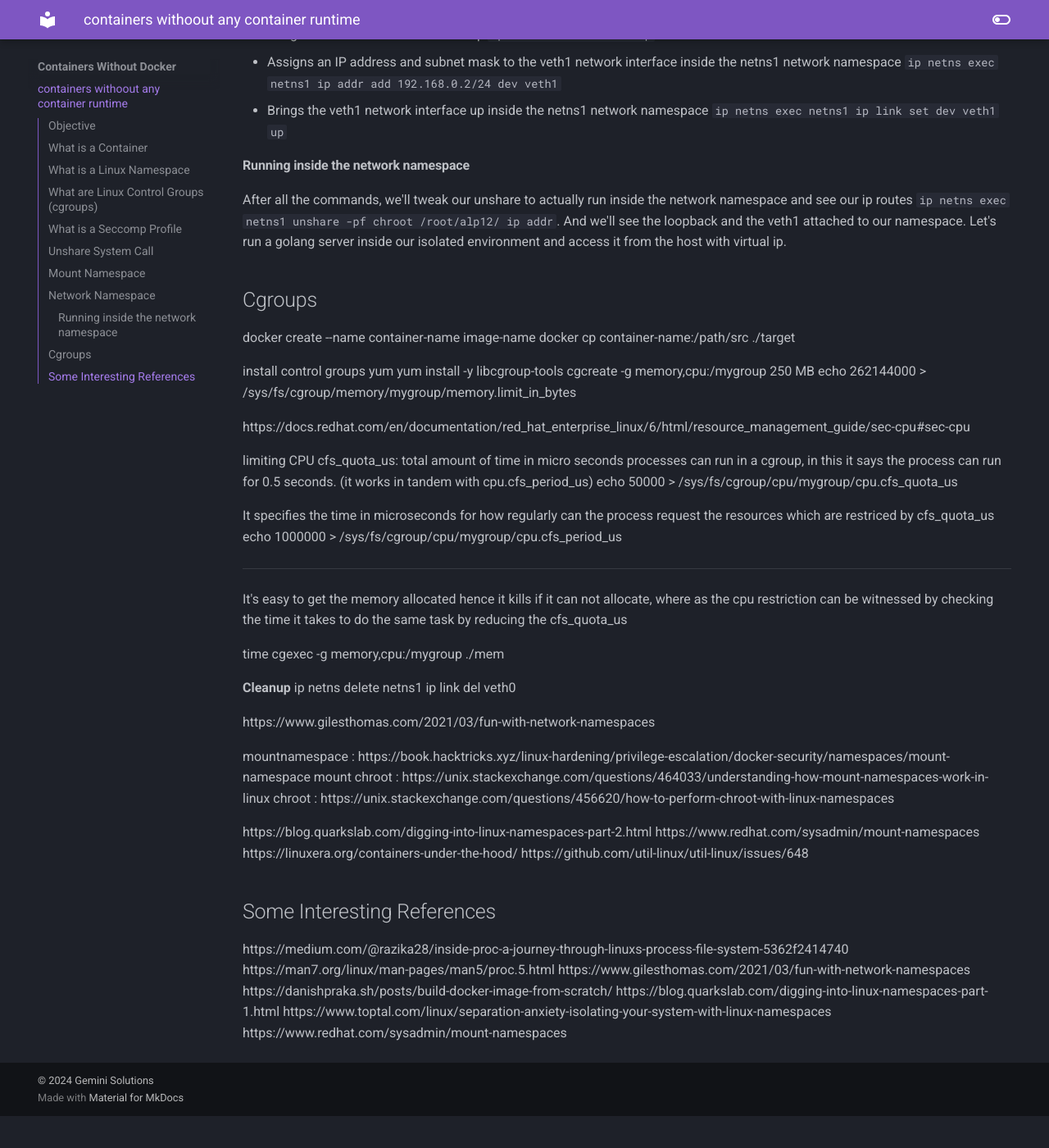
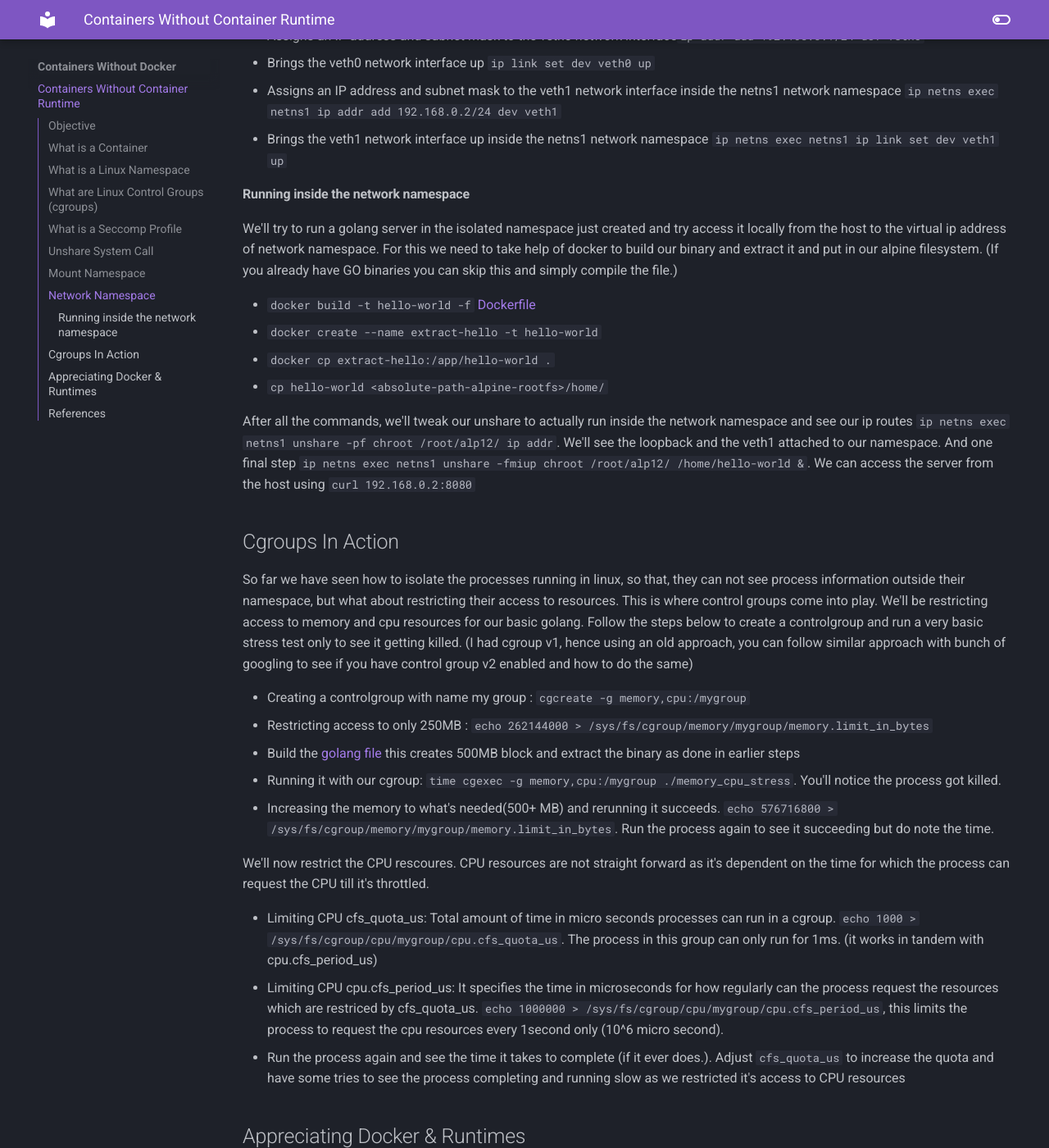
Before and after one commit to Gemini-Solutions/gemblog-docs, an MkDocs documentation site: the page built from docs/containers-without-docker.md, in a window 1280 px wide and 1400 px high, scrolled down 2433 px. Shown: the whole window at 82% size. Built offline with MkDocs 1.6.1 and Material for MkDocs 9.7.7, drawn with Linux system fonts in a browser that asks for light colours; before the commit the page ends 3794 px from its top, so only the background shows below that; some of the changed text lies outside the part shown.

Commit message:
add for containers

````diff
--- a/docs/containers-without-docker.md
+++ b/docs/containers-without-docker.md
@@ -21,7 +21,7 @@ Seccomp (Secure Computing Mode) is a Linux kernel feature that restricts the sys
 
 ## Unshare System Call
 
-The `unshare` system call in Linux is pivotal for creating new namespaces, which are essential for containerization without relying on Docker or any container runtime. This system call allows a process to create and manage its own namespaces, thereby isolating its execution environment from the rest of the system.
+The {==_unshare_==} system call in Linux is pivotal for creating new namespaces, which are essential for containerization without relying on Docker or any container runtime. This system call allows a process to create and manage its own namespaces, thereby isolating its execution environment from the rest of the system.
 The `unshare` command, detailed in its [man page](https://man7.org/linux/man-pages/man1/unshare.1.html), enables a process to disassociate from certain namespaces or create new ones. By specifying different namespace types as arguments (such as network, mount, IPC, PID, user, or UTS namespaces), `unshare` empowers developers to control the level of isolation and resource visibility of their processes. Now let's start to create our own isolated process.
 
 ## Mount Namespace
@@ -29,16 +29,20 @@ The `unshare` command, detailed in its [man page](https://man7.org/linux/man-pag
 Mount (MNT) namespaces are a powerful tool for creating per-process file system trees (root filesystem views). If you simply create the mount namespace using ```unshare```, nothing would really happen, The reason for this is that systemd defaults to recursively sharing the mount points with all new namespaces.
 Simply create a new namespace using unshare and only the mount namespace.
 
-```unshare -m```
-```df -h```
+```
+unshare -m
+df -h
+```
 
 we are seeing the exact same mount points which we dont want, so we need to create our own filesystem using alpine linux and use it as the mountpoint for our unshared process (bash). Let's use the most famous minimalist root filesystem, alpine for our purpose.
 
-```mkdir alpine-rootfs && cd alpine-rootfs```
-```curl -o alpine.tar.gz https://dl-cdn.alpinelinux.org/alpine/v3.19/releases/x86_64/alpine-minirootfs-3.19.0-x86_64.tar.gz```
-```tar xfz alpine.tar.gz && rm -rf alpine.tar.gz```
+``` sh
+mkdir alpine-rootfs && cd alpine-rootfs
+curl -o alpine.tar.gz https://dl-cdn.alpinelinux.org/alpine/v3.19/releases/x86_64/alpine-minirootfs-3.19.0-x86_64.tar.gz
+tar xfz alpine.tar.gz && rm -rf alpine.tar.gz
+```
 
-while unshare helps create a new namespace and runs the command in the new namespace in this case ```unshare -m``` with new mount namespace, we have another function, chroot, which changes the root directory (in our case alpine we downloaded)
+while unshare helps create a new namespace and runs the command in the new namespace in this case ```unshare -m``` with new mount namespace, we have another function ```chroot``` which changes the root directory (in our case alpine we downloaded)
 
 ```chroot absolute-path-alpine-rootfs /bin/sh```
 
@@ -56,7 +60,8 @@ Note: --mount-proc= will only work if the proc is mounted to procfs of the alpin
 
 ```unshare -p -f -m chroot <absolute-path-alpine-rootfs> /bin/sh
 mount -t proc proc /proc
-ps -aef```
+ps -aef```.
+
 
 ## Network Namespace
 
@@ -73,71 +78,66 @@ Now you will notice that only the bash which pid=1 and the new ps -aef are the o
 
 #### Running inside the network namespace
 
+We'll try to run a golang server in the isolated namespace just created and try access it locally from the host to the virtual ip address of network namespace. For this we need to take help of docker to build our binary and extract it and put in our alpine filesystem. (If you already have GO binaries you can skip this and simply compile the file.)
+
+* ```docker build -t hello-world -f``` [Dockerfile](https://github.com/Gemini-Solutions/gemblog-codestub/blob/master/containers/Dockerfile)
+* ```docker create --name extract-hello -t hello-world```
+* ```docker cp extract-hello:/app/hello-world .```
+* ```cp hello-world <absolute-path-alpine-rootfs>/home/```
+
 After all the commands, we'll tweak our unshare to actually run inside the network namespace and see our ip routes
-```ip netns exec netns1 unshare -pf  chroot /root/alp12/ ip addr```. And we'll see the loopback and the veth1 attached to our namespace.
-Let's run a golang server inside our isolated environment and access it from the host with virtual ip.
+```ip netns exec netns1 unshare -pf  chroot /root/alp12/ ip addr```. We'll see the loopback and the veth1 attached to our namespace.
+And one final step ```ip netns exec netns1 unshare -fmiup  chroot /root/alp12/ /home/hello-world &```. We can access the server from the host using ```curl 192.168.0.2:8080```
 
 
 
-## Cgroups
+## Cgroups In Action
 
-docker create --name container-name image-name
-docker cp container-name:/path/src ./target
+So far we have seen how to isolate the processes running in linux, so that, they can not see process information outside their namespace, but what about restricting their access to resources. This is where control groups come into play. We'll be restricting access to memory and cpu resources for our basic golang. Follow the steps below to create a controlgroup and run a very basic stress test only to see it getting killed. (I had cgroup v1, hence using an old approach, you can follow similar approach with bunch of googling to see if you have control group v2 enabled and how to do the same)
 
-install control groups yum
-yum install -y libcgroup-tools
-cgcreate -g memory,cpu:/mygroup
-250 MB
-echo 262144000 > /sys/fs/cgroup/memory/mygroup/memory.limit_in_bytes
+* Creating a controlgroup with name my group : ```cgcreate -g memory,cpu:/mygroup```
+* Restricting access to only 250MB : ```echo 262144000 > /sys/fs/cgroup/memory/mygroup/memory.limit_in_bytes```
+* Build the [golang file](https://github.com/Gemini-Solutions/gemblog-codestub/blob/master/containers/memory_cpu_stress.go) this creates 500MB block and extract the binary as done in earlier steps
+* Running it with our cgroup: ```time cgexec -g memory,cpu:/mygroup ./memory_cpu_stress```.  You'll notice the process got killed.
+* Increasing the memory to what's needed(500+ MB) and rerunning it succeeds. ```echo 576716800 > /sys/fs/cgroup/memory/mygroup/memory.limit_in_bytes```. Run the process again to see it succeeding but do note the time.
 
-https://docs.redhat.com/en/documentation/red_hat_enterprise_linux/6/html/resource_management_guide/sec-cpu#sec-cpu
+We'll now restrict the CPU rescoures. CPU resources are not straight forward as it's dependent on the time for which the process can request the CPU till it's throttled.
 
-limiting CPU cfs_quota_us: total amount of time in micro seconds processes can run in a cgroup,
-in this it says the process can run for 0.5 seconds. (it works in tandem with cpu.cfs_period_us)
-echo 50000 > /sys/fs/cgroup/cpu/mygroup/cpu.cfs_quota_us
-
-It specifies the time in microseconds for how regularly can the process request the resources which are restriced by cfs_quota_us
-echo 1000000  > /sys/fs/cgroup/cpu/mygroup/cpu.cfs_period_us
-
-***
-It's easy to get the memory allocated hence it kills if it can not allocate, where as the cpu restriction can be witnessed by checking the time it takes to do the same task by reducing the cfs_quota_us
-
-time cgexec -g memory,cpu:/mygroup ./mem
+* Limiting CPU cfs_quota_us: Total amount of time in micro seconds processes can run in a cgroup. ```echo 1000 > /sys/fs/cgroup/cpu/mygroup/cpu.cfs_quota_us```. The process in this group can only run for 1ms. (it works in tandem with cpu.cfs_period_us)
+* Limiting CPU cpu.cfs_period_us: It specifies the time in microseconds for how regularly can the process request the resources which are restriced by cfs_quota_us. ```echo 1000000  > /sys/fs/cgroup/cpu/mygroup/cpu.cfs_period_us```, this limits the process to request the cpu resources every 1second only (10^6 micro second).
+* Run the process again and see the time it takes to complete (if it ever does.). Adjust ```cfs_quota_us``` to increase the quota and have some tries to see the process completing and running slow as we restricted it's access to CPU resources
 
 
+## Appreciating Docker & Runtimes
 
-**Cleanup**
-ip netns delete netns1
-ip link del veth0
+After all the hassle and setup our final command to run a restricted process would be,
 
-https://www.gilesthomas.com/2021/03/fun-with-network-namespaces
+```
+cgexec -g memory,cpu:/mygroup \
+ip netns exec netns1 \
+unshare -fmiup  chroot /root/alpine-root-fs/ /home/hello-world
+```
+
+Imagine doing this for each process and still be unsure of security issues and vulnerabilities that can pop up, we still are missing on seccomp profiles which [docker does for us](https://docs.docker.com/engine/security/seccomp/#pass-a-profile-for-a-container). These profiles can be complex and I am not a security expert hence had no idea how could I breach my namespace even if running as a root.
 
 
+## References
 
+Picking and summing it up from the amazing blogs and references :
 
-
-
-
-
-
-mountnamespace : https://book.hacktricks.xyz/linux-hardening/privilege-escalation/docker-security/namespaces/mount-namespace
-mount chroot : https://unix.stackexchange.com/questions/464033/understanding-how-mount-namespaces-work-in-linux
-chroot : https://unix.stackexchange.com/questions/456620/how-to-perform-chroot-with-linux-namespaces
-
-
-
-https://blog.quarkslab.com/digging-into-linux-namespaces-part-2.html
-https://www.redhat.com/sysadmin/mount-namespaces
-https://linuxera.org/containers-under-the-hood/
-https://github.com/util-linux/util-linux/issues/648
-
-
-
-## Some Interesting References
-https://medium.com/@razika28/inside-proc-a-journey-through-linuxs-process-file-system-5362f2414740
-https://man7.org/linux/man-pages/man5/proc.5.html
-https://www.gilesthomas.com/2021/03/fun-with-network-namespaces
-https://danishpraka.sh/posts/build-docker-image-from-scratch/
-https://blog.quarkslab.com/digging-into-linux-namespaces-part-1.html
-https://www.toptal.com/linux/separation-anxiety-isolating-your-system-with-linux-namespaces
-https://www.redhat.com/sysadmin/mount-namespaces
+* mountnamespace : <https://book.hacktricks.xyz/linux-hardening/privilege-escalation/docker-security/namespaces/mount-namespace>
+* mount chroot : <https://unix.stackexchange.com/questions/464033/understanding-how-mount-namespaces-work-in-linux>
+* chroot : <https://unix.stackexchange.com/questions/456620/how-to-perform-chroot-with-linux-namespaces>
+* <https://www.gilesthomas.com/2021/03/fun-with-network-namespaces>
+* <https://blog.quarkslab.com/digging-into-linux-namespaces-part-2.html>
+* <https://www.redhat.com/sysadmin/mount-namespaces>
+* <https://linuxera.org/containers-under-the-hood/>
+* <https://github.com/util-linux/util-linux/issues/648>
+* <https://medium.com/@razika28/inside-proc-a-journey-through-linuxs-process-file-system-5362f2414740>
+* <https://man7.org/linux/man-pages/man5/proc.5.html>
+* <https://www.gilesthomas.com/2021/03/fun-with-network-namespaces>
+* <https://danishpraka.sh/posts/build-docker-image-from-scratch/>
+* <https://blog.quarkslab.com/digging-into-linux-namespaces-part-1.html>
+* <https://www.toptal.com/linux/separation-anxiety-isolating-your-system-with-linux-namespaces>
+* <https://www.redhat.com/sysadmin/mount-namespaces>
+* <https://docs.redhat.com/en/documentation/red_hat_enterprise_linux/6/html/resource_management_guide/sec-cpu#sec-cpu>
--- a/mkdocs.yml
+++ b/mkdocs.yml
@@ -40,7 +40,7 @@ nav:
   - 'Validating HTTP/2 Multiplexing':
     - 'HTTP/2 Tests' : 'Some-Tests-For-Http2.md'
   - 'Containers Without Docker':
-    - 'containers withoout any container runtime' : 'containers-without-docker.md'
+    - 'Containers Without Container Runtime' : 'containers-without-docker.md'
 
 markdown_extensions:
   - pymdownx.highlight:
@@ -55,6 +55,11 @@ markdown_extensions:
   - pymdownx.details
   - pymdownx.superfences
   - pymdownx.mark
+  - pymdownx.critic
+  - pymdownx.caret
+  - pymdownx.keys
+  - pymdownx.mark
+  - pymdownx.tilde
   - pymdownx.emoji:
       emoji_index: !!python/name:materialx.emoji.twemoji
       emoji_generator: !!python/name:materialx.emoji.to_svg
````
Also changed, not shown: other parts of docs/containers-without-docker.md (+1 -1 lines).
